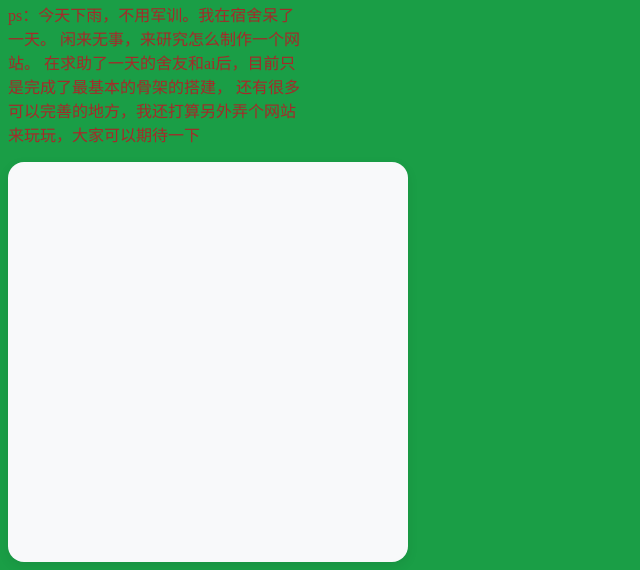
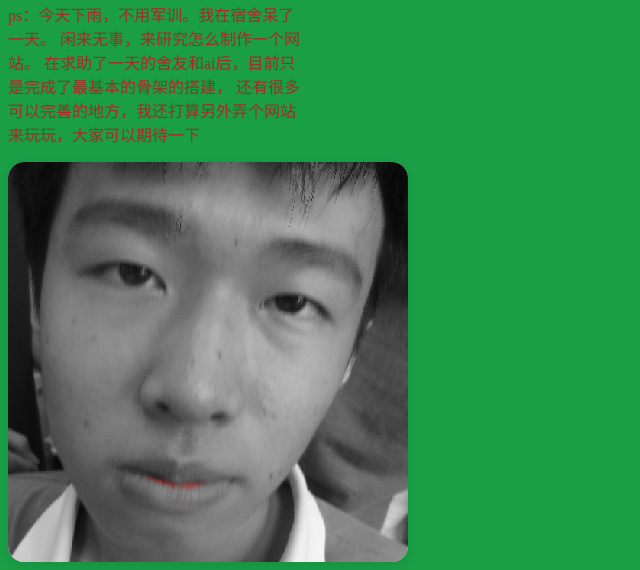
Before and after one commit to suyuhan712/syh, a plain HTML site: page index.html in a window 1280 px wide. Shown: the part 277-847 px from the top of the page, without its empty margins (0-640 px from the left). Drawn offline with Linux system fonts and the light colour scheme.

Commit message:
Update index.html

```diff
--- a/index.html
+++ b/index.html
@@ -20,7 +20,7 @@
        .suyuhan{
             width: 100%;
             height: 100%;
-            background: url("images/image.png") center/contain no-repeat;
+            background: url("image.png") center/contain no-repeat;
         }
 
         body {
@@ -67,4 +67,5 @@
 
     <div class="center"><span></span></div>
 </body>
+
 </html>
```
